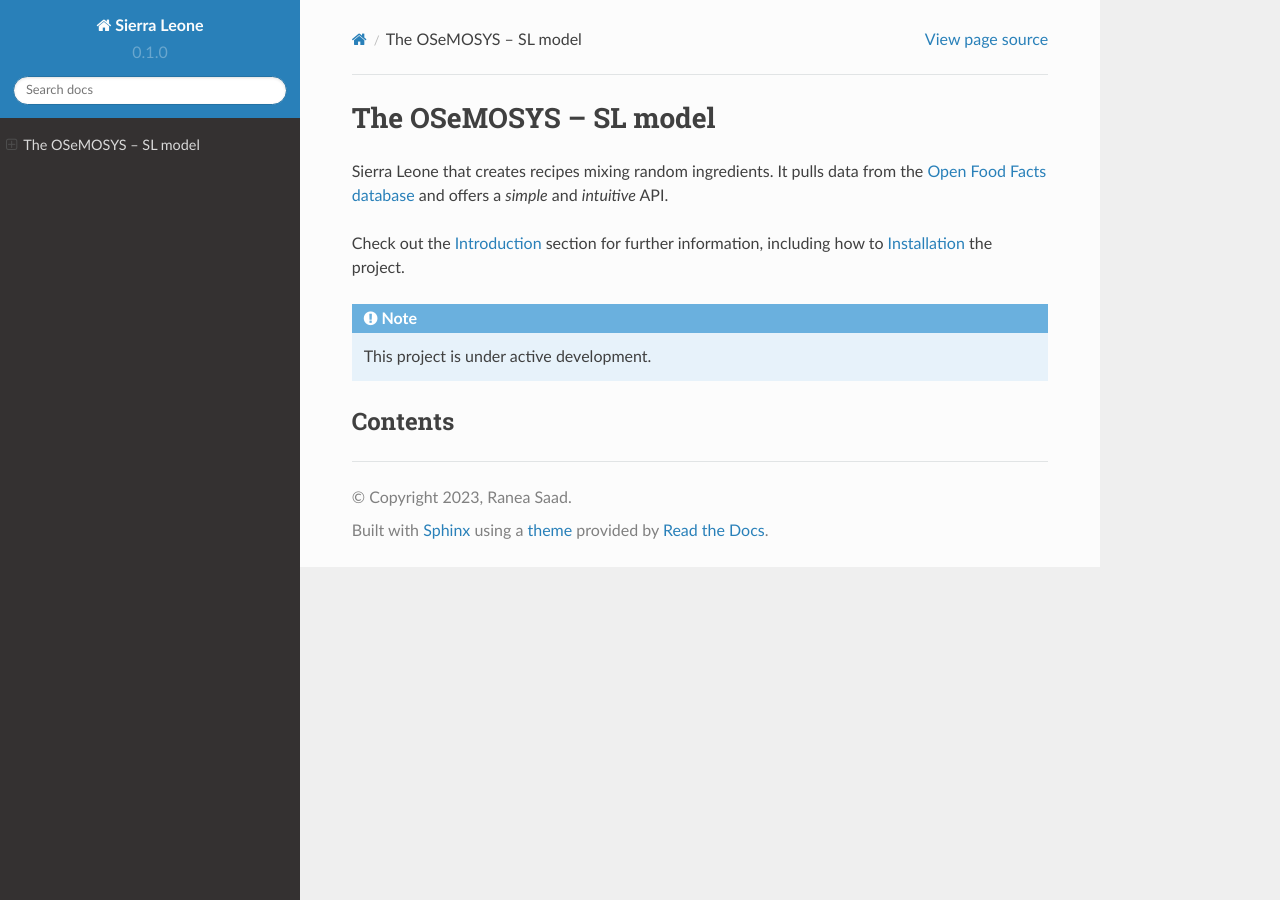
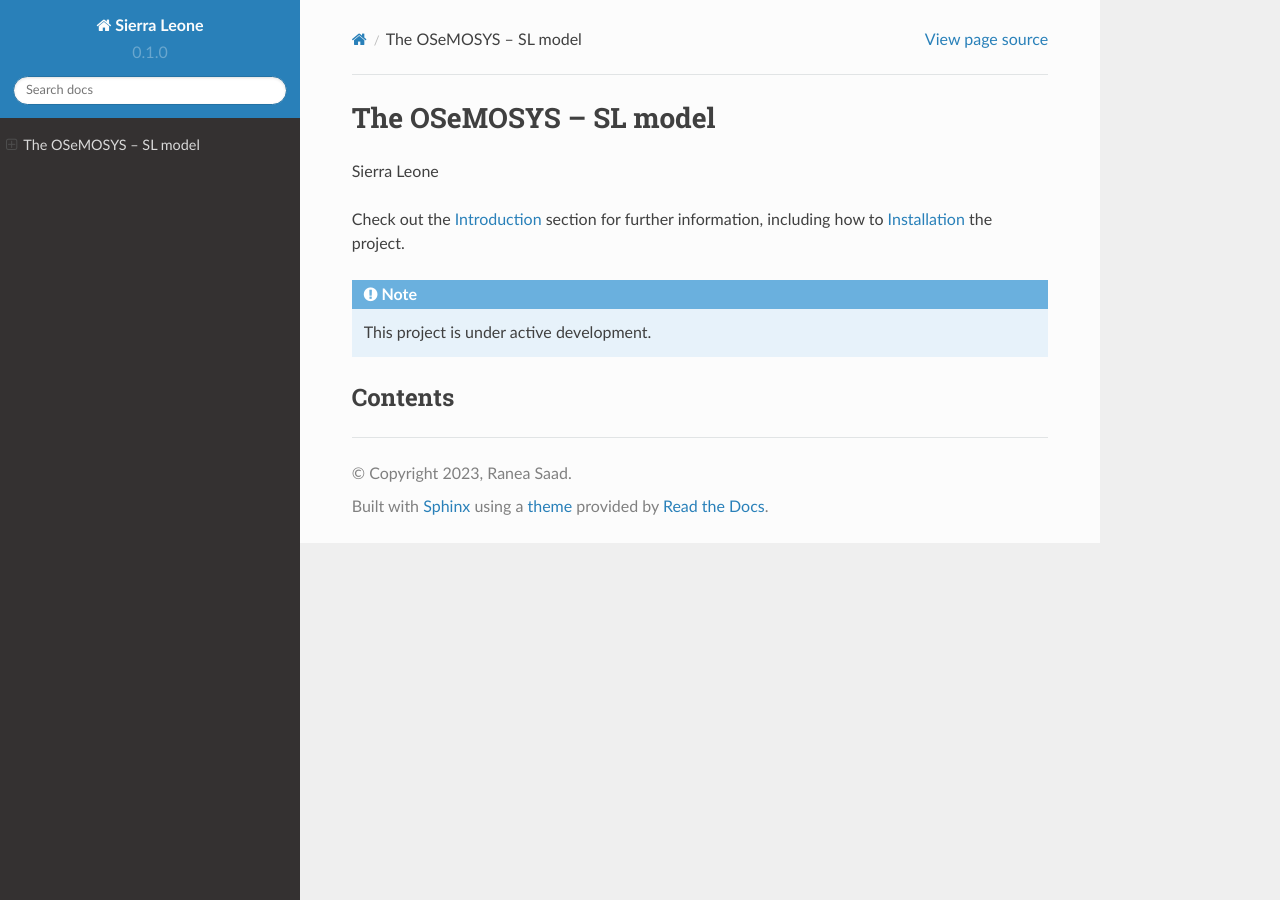
Before and after one commit to raneasaad01/Sierra-Leone, a Sphinx documentation site: the page built from docs/source/index.rst, in a window 1280 px wide. Built offline with Sphinx 7.4.7 and the Read the Docs theme 2.0.0, drawn with Linux system fonts in a browser that asks for light colours; pages that are not in the unit, such as notebooks, are missing from menus.

Commit message:
Update index.rst

```diff
--- a/docs/source/index.rst
+++ b/docs/source/index.rst
@@ -2,9 +2,7 @@ The OSeMOSYS – SL model
 ===================================
 
 Sierra Leone
-that creates recipes mixing random ingredients.
-It pulls data from the `Open Food Facts database <https://world.openfoodfacts.org/>`_
-and offers a *simple* and *intuitive* API.
+
 
 Check out the :doc:`usage` section for further information, including
 how to :ref:`installation` the project.
```
